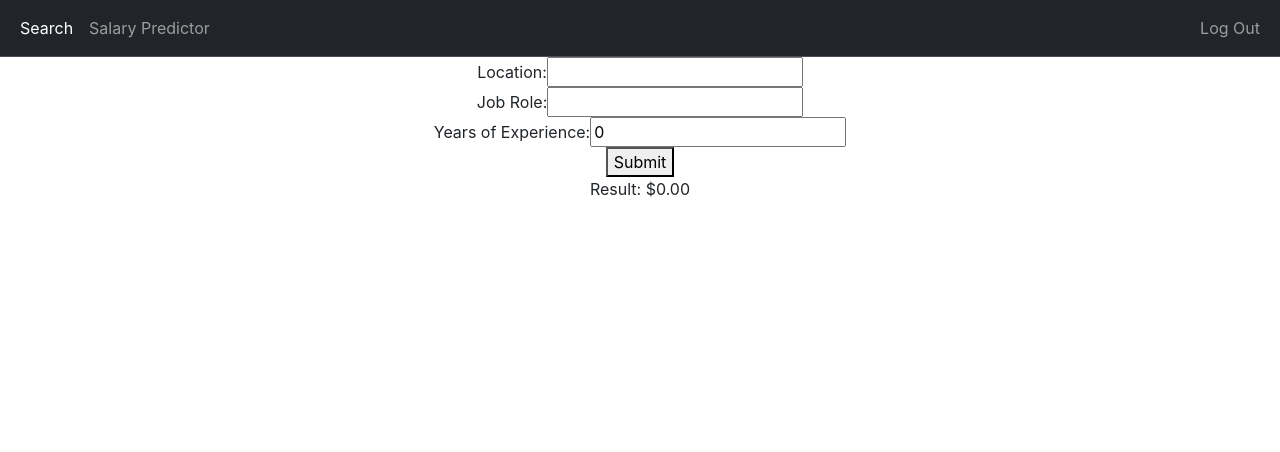
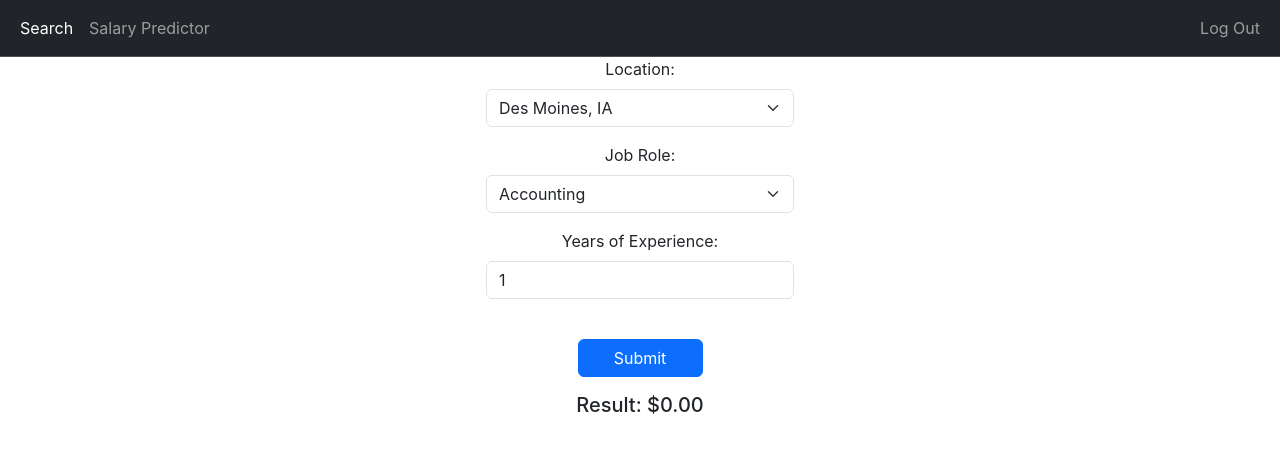
Before and after one commit to fortress32501/TravHackathon2023, a React (Create React App) app in the folder employee-directory/: page /SalaryPrediction in a window 1280 px wide. Shown: the top 452 px of the page. Built offline with nearby package versions, Linux system fonts and the light colour scheme; sample sign-in values are in the browser's storage.

Commit message:
bootstrap stuff

```diff
--- a/employee-directory/src/SalaryPrediction.js
+++ b/employee-directory/src/SalaryPrediction.js
@@ -3,7 +3,7 @@ import React, { useState } from 'react'
 const SalaryPrediction = () => {
   const [location, setLocation] = useState("");
   const [job_role, setJobRole] = useState("");
-  const [years_of_experience, setYearsOfExp] = useState(0);
+  const [years_of_experience, setYearsOfExp] = useState(1);
   const [result, setResult] = useState("");
 
   let myformat = new Intl.NumberFormat('en-US', {
@@ -11,8 +11,9 @@ const SalaryPrediction = () => {
     maximumFractionDigits: 2
   });
 
-  const sendData = () => {
-    setResult("")
+  const sendData = (e) => {
+    e.preventDefault()
+    setResult("-1")
     const requestOptions = {
       method: 'POST',
       headers: { 'Content-Type': 'application/json' },
@@ -25,20 +26,46 @@ const SalaryPrediction = () => {
 
   return (
     <>
-    <label>
-      Location:
-    </label>
-    <input type="text" value={location} onChange={e => setLocation(e.target.value)}/><br/>
-    <label>
-      Job Role:
-    </label>
-    <input type="text" value={job_role} onChange={e => setJobRole(e.target.value)}/><br/>
-    <label>
-      Years of Experience:
-    </label>
-    <input type="text" value={years_of_experience} onChange={e => setYearsOfExp(e.target.value)}/><br/>
-    <button onClick={e => sendData()}>Submit</button>
-    <p>Result: ${myformat.format(result)}</p>
+    <form className="row g-3 justify-content-center" onSubmit={e => sendData(e)}>
+    <div className="col-md-4"></div>
+    <div className="col-md-3">
+      <label htmlFor='locations' className="form-label"> Location: </label>
+      <select name="locations" className="form-select" id="locations" value = {location} onChange={(e)=>setLocation(e.target.value)}>
+            <option value="Des Moines, IA">Des Moines, IA</option>
+            <option value="Houston, TX">Houston, TX</option>
+            <option value="Los Angeles, CA">Los Angeles, CA</option>
+            <option value="Miami, FL">Miami, FL</option>
+            <option value="Minneapolis, MN">Minneapolis, MN</option>
+            <option value="Nashville, TN">Nashville, TN</option>
+            <option value="New York, NY">New York, NY</option>
+            <option value="Seattle, WA">Seattle, WA</option>
+            <option value="Miami, FL">Miami, FL</option>
+        </select>
+    </div>
+    <div className="col-md-4"></div>
+    <div className="col-md-4"></div>
+    <div className="col-md-3">
+      <label htmlFor="jobs" className="form-label"> Job Role: </label>
+      <select name="jobs" id="jobs" className="form-select" value = {job_role} onChange={e => setJobRole(e.target.value)}>
+        <option value="accounting">Accounting</option>
+        <option value="cybersecurity">Cybersecurity</option>
+        <option value="data_engineer">Data Engineer</option>
+        <option value="human_resources">Human Resources</option>
+        <option value="manager">Manager</option>
+        <option value="sales">Sales</option>
+        <option value="software_engineer">Software Engineer</option>
+      </select>
+    </div>
+    <div className="col-md-4"></div>
+    <div className="col-md-4"></div>
+    <div className="col-md-3">
+      <label htmlFor="years" className="form-label"> Years of Experience: </label>
+      <input type="number" min="1" id="years" value={years_of_experience}  className="form-control" onChange={e => setYearsOfExp(e.target.value)}/><br/>
+    </div>
+    <div className="col-md-4"></div>
+    <button className="btn btn-primary" style={{"width": "125px"}} type="submit">Submit</button>
+    <div>{result==="-1" ? <div className="spinner-border m-5" role="status"><span className="visually-hidden">Loading...</span></div>: <h5>Result: ${myformat.format(result)}</h5>}</div>
+    </form>
     </>
   );
 }
```
